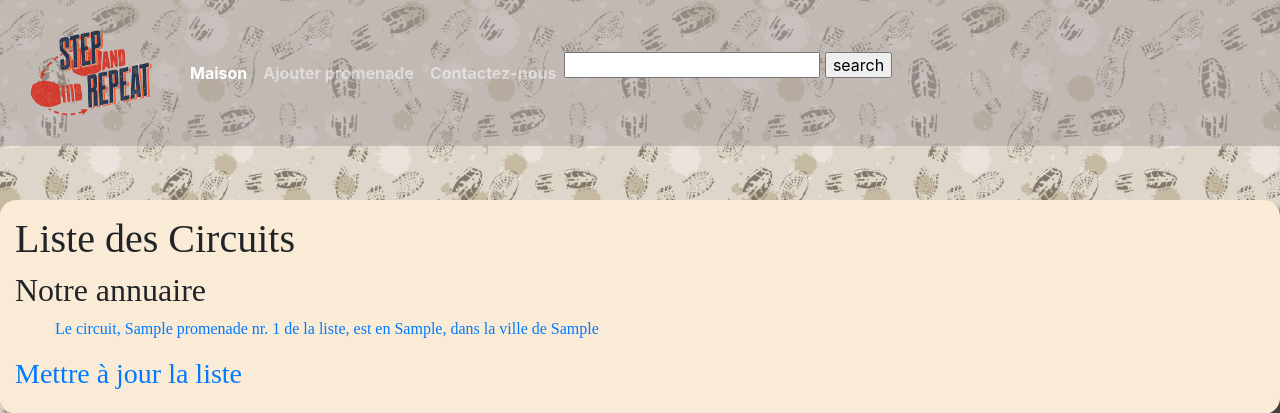
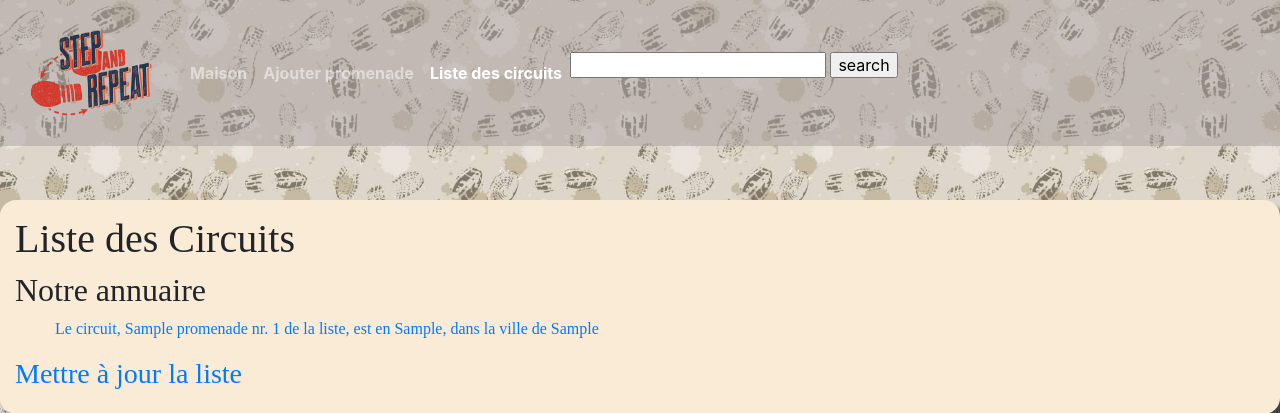
Before and after one commit to SantosJaime/promenades, a PHP site: page /Listepromenades.php?id=1 in a window 1280 px wide. Shown: the top 413 px of the page. Run offline with PHP 8.4, Linux system fonts and the light colour scheme; tables that the repository leaves empty hold one stand-in row (values such as "Sample post"); some web fonts are replaced.

Commit message:
Modification navbar

```diff
--- a/www/Listepromenades.php
+++ b/www/Listepromenades.php
@@ -31,14 +31,14 @@ $Listepromenades = $database->getPromenades();
 
         <div class="collapse navbar-collapse" id="navbarSupportedContent">
             <ul class="navbar-nav">
-                <li class="nav-item active">
+                <li class="nav-item">
                     <a class="nav-link" href="index.php"><strong>Maison </strong><span class="sr-only">(current)</span></a>
                 </li>
                 <li class="nav-item">
                     <a class="nav-link" href="create-promenade.php"><strong>Ajouter promenade </strong></a>
                 </li>
-                <li class="nav-item">
-                    <a class="nav-link" href="#"><strong>Contactez-nous </strong></a>
+                <li class="nav-item active">
+                    <a class="nav-link" href="Listepromenades.php"><strong>Liste des circuits</strong></a>
                 </li>
             </ul>
             <div class="d-flex justify-content-between">
--- a/www/create-promenade.php
+++ b/www/create-promenade.php
@@ -32,7 +32,7 @@ $database= new Database();
                     <a class="nav-link" href="create-promenade.php"><strong>Ajouter promenade </strong></a>
                 </li>
                 <li class="nav-item">
-                    <a class="nav-link" href="#"><strong>Contactez-nous </strong></a>
+                    <a class="nav-link" href="Listepromenades.php"><strong>Liste des circuits</strong></a>
                 </li>
             </ul>
             <div class="d-flex justify-content-between">
--- a/www/index.php
+++ b/www/index.php
@@ -35,7 +35,7 @@ $listeProm = $database->getPromenades();
                     <a class="nav-link" href="create-promenade.php"><strong>Ajouter promenade </strong></a>
                 </li>
                 <li class="nav-item">
-                    <a class="nav-link" href="#"><strong>Contactez-nous </strong></a>
+                    <a class="nav-link" href="Listepromenades.php"><strong>Liste des circuits</strong></a>
                 </li>
             </ul>
             <div class="d-flex justify-content-between">
--- a/www/search.php
+++ b/www/search.php
@@ -44,7 +44,7 @@
                     <a class="nav-link" href="create-promenade.php"><strong>Ajouter promenade </strong></a>
                 </li>
                 <li class="nav-item">
-                    <a class="nav-link" href="#"><strong>Contactez-nous </strong></a>
+                    <a class="nav-link" href="Listepromenades.php"><strong>Liste des circuits</strong></a>
                 </li>
             </ul>
             <div class="d-flex justify-content-between">
```
